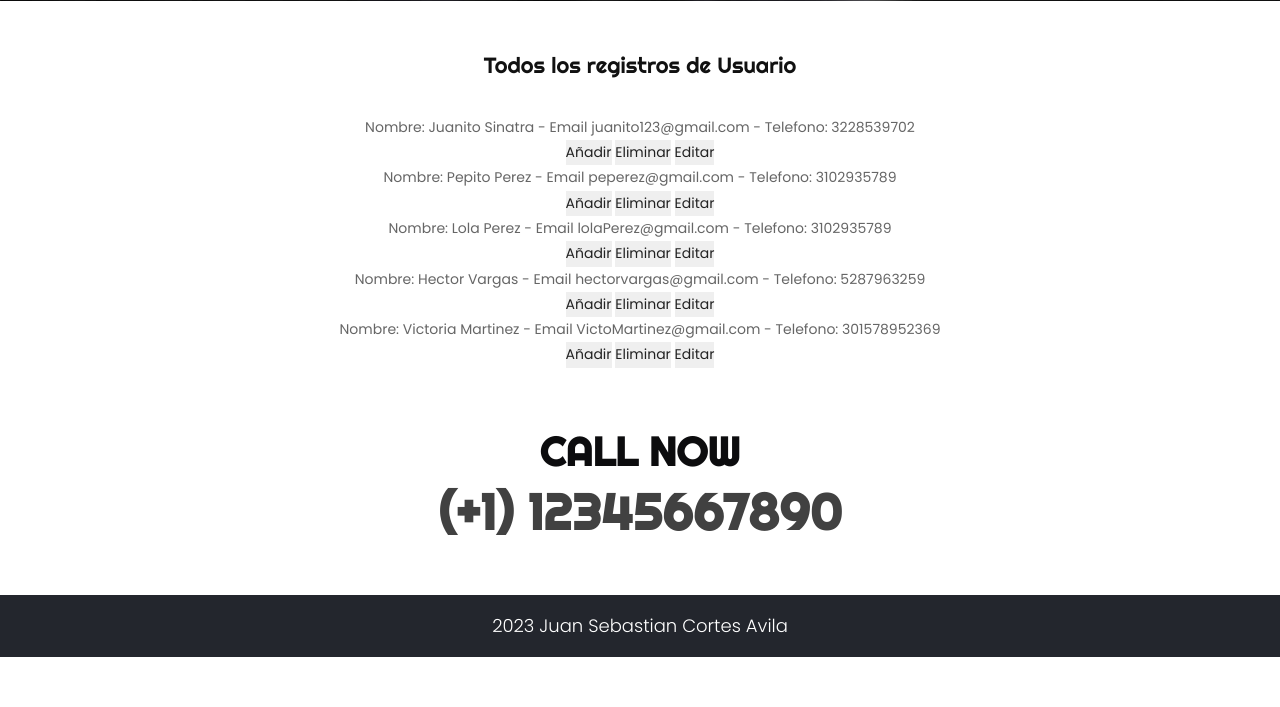
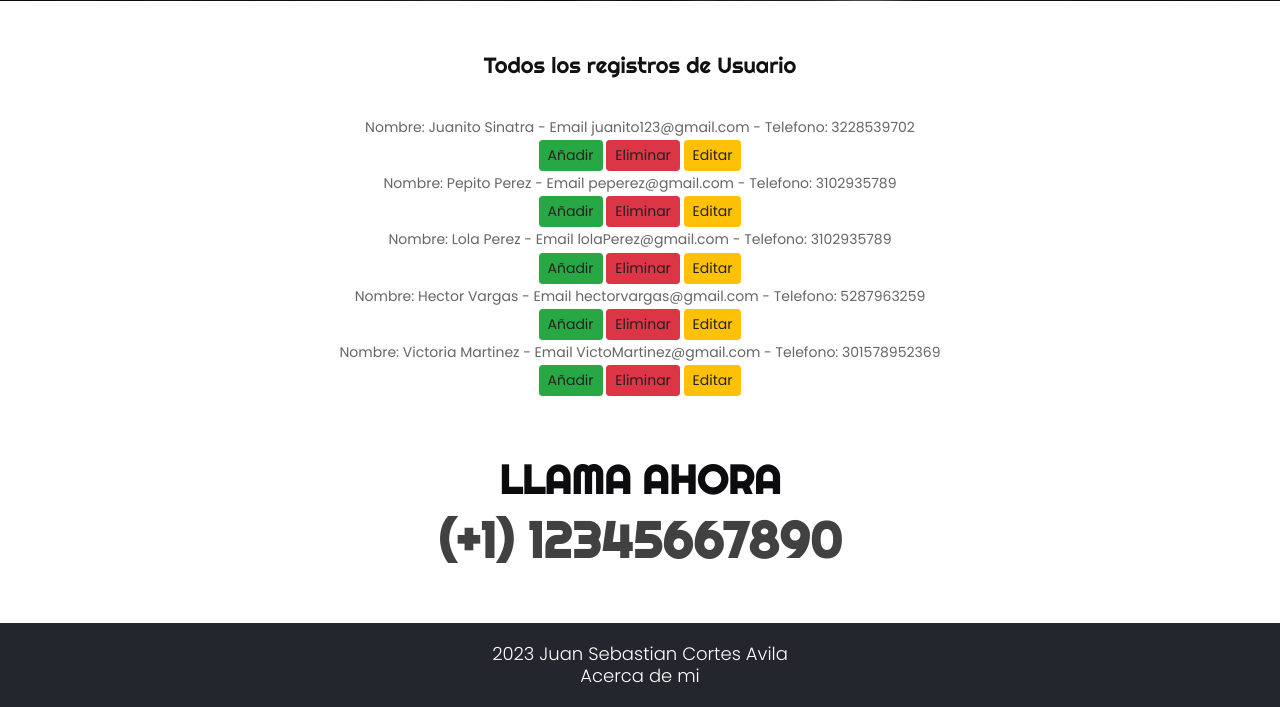
Before and after one commit to JuanC196/ProyectoFinalCHP, a Django app: page /AppFinal/administradorusuario/ in a window 1280 px wide. Shown: the part 784-1491 px from the top of the page. Before the commit the page ends 1441 px from the top, so only its background shows below. Run offline with Django 4.2, Linux system fonts and the light colour scheme; a user stored in the database is signed in; data comes from the database, SQL or seed files in the repository; both versions use the stored data as it was after the commit; some libraries are stand-ins or nearby versions.

Commit message:
retoques finales para botones de Crud y forms

```diff
--- a/AppFinal/static/AppFinal/css/style.css
+++ b/AppFinal/static/AppFinal/css/style.css
@@ -198,10 +198,13 @@ blockquote {
 }
 
 button {
-     border: 0;
-     margin: 0;
-     padding: 0;
-     cursor: pointer;
+     border: none;
+     color: white;
+     padding: 15px 32px;
+     text-align: center;
+     text-decoration: none;
+     display: inline-block;
+     font-size: 16px;
 }
 
 .full {
@@ -348,6 +351,7 @@ button {
      align-items: center;
      background-size: 100% 100%;
 }
+
 
 .text-bg {
      text-align: center;
@@ -795,6 +799,7 @@ button {
 }
 
 
+
 /** end footer **/
 
 
--- a/AppFinal/templates/AppFinal/administrador_comentarios.html
+++ b/AppFinal/templates/AppFinal/administrador_comentarios.html
@@ -11,13 +11,13 @@
 {% for p in texto %}
 
     <li>{{p}}</li>
-    <button>
+    <button class="btn btn-success btn-sm">
         <a href="{% url 'Comentarios' %}">Añadir</a>
     </button>
-    <button>
+    <button class="btn btn-danger btn-sm">
         <a href="{% url 'delete_coment' p.texto %}"> Eliminar </a>
     </button>
-    <button>
+    <button class="btn btn-warning btn-sm">
         <a href="{% url 'edit_coment' p.texto %}"> Editar </a>
     </button>
 {% endfor %}
--- a/AppFinal/templates/AppFinal/administrador_menu.html
+++ b/AppFinal/templates/AppFinal/administrador_menu.html
@@ -5,11 +5,12 @@
 {% block ContenidoCambiante %}
 <br>
 <div class="text-bg">
+
       <span>Bienvenido {{user}} al area de administrador</span>
       <a href="{% url 'admin_user' %}">Administrador de Usuarios BD</a>
       <a href="{% url 'admin_vehicle' %}">Administrador de Vehiculos</a>
       <a href="{% url 'admin_coment' %}">Administrador de Comentarios</a>
-      <a href="{% url 'EditarPerfil' %}">Administrador de Usuarios Django</a>
+      <a href="{% url 'EditarPerfil' %}">Editar perfil de {{user}}</a>
       <a href="{% url 'AgregarAvatar' %}">Cambiar Avatar de {{user}}</a>
 </div>
 
--- a/AppFinal/templates/AppFinal/administrador_usuario.html
+++ b/AppFinal/templates/AppFinal/administrador_usuario.html
@@ -11,13 +11,13 @@
 {% for p in usuario %}
 
     <li>{{p}}</li>
-    <button>
+    <button class="btn btn-success btn-sm">
         <a href="{% url 'Usuarios' %}">Añadir</a>
     </button>
-    <button>
+    <button class="btn btn-danger btn-sm">
         <a href="{% url 'delete_user' p.nombre %}"> Eliminar </a>
     </button>
-    <button>
+    <button class="btn btn-warning btn-sm">
         <a href="{% url 'edit_user' p.nombre %}"> Editar </a>
     </button>
 {% endfor %}
--- a/AppFinal/templates/AppFinal/administrador_vehiculo.html
+++ b/AppFinal/templates/AppFinal/administrador_vehiculo.html
@@ -12,13 +12,13 @@
 {% for p in vehiculo %}
 
     <li>{{p}}</li>
-    <button>
+    <button class="btn btn-success btn-sm">
         <a href="{% url 'Vehiculos' %}">Añadir</a>
     </button>
-    <button>
+    <button class="btn btn-danger btn-sm">
         <a href="{% url 'delete_vehicle' p.marca %}"> Eliminar </a>
     </button>
-    <button>
+    <button class="btn btn-warning btn-sm">
         <a href="{% url 'edit_vehicle' p.marca %}"> Editar </a>
     </button>
 
--- a/AppFinal/templates/AppFinal/editarPerfil.html
+++ b/AppFinal/templates/AppFinal/editarPerfil.html
@@ -16,7 +16,7 @@
 
     </table>
     <br>
-    <input type="submit", value ="enviar">
+    <input type="submit", value ="Editar Perfil">
 </form>
 
 </div></center>
--- a/AppFinal/templates/AppFinal/editarusuario.html
+++ b/AppFinal/templates/AppFinal/editarusuario.html
@@ -11,7 +11,7 @@
         {{miFormulario.as_table}}
     </table>
     <br>
-    <input type="submit", value="Enviar">
+    <input type="submit", value="Editar Perfil">
 </form>
 </div></center>
 {% endblock %}
--- a/AppFinal/templates/AppFinal/login.html
+++ b/AppFinal/templates/AppFinal/login.html
@@ -18,7 +18,7 @@
 
    {{ form.as_p }}
    <br>
-   <button type="submit">Iniciar Sesion</button>
+   <input type="submit", value="Iniciar Sesion">
 </form>
 </div></center>
 <br>
--- a/AppFinal/templates/AppFinal/padre.html
+++ b/AppFinal/templates/AppFinal/padre.html
@@ -124,7 +124,7 @@
                <div class="row">
                   <div class="col-md-12">
                      <div class="cont_call">
-                        <h3> <strong class="multi color_chang"> Call Now</strong><br>
+                        <h3> <strong class="multi color_chang"> Llama Ahora</strong><br>
                            (+1) 12345667890
                         </h3>
                      </div>
@@ -137,6 +137,7 @@
                   <div class="row">
                      <div class="col-md-12">
                         <p> 2023 Juan Sebastian Cortes Avila</a></p>
+                        <p> Acerca de mi</a></p>
                      </div>
                   </div>
                </div>
--- a/AppFinal/templates/AppFinal/registro.html
+++ b/AppFinal/templates/AppFinal/registro.html
@@ -14,7 +14,8 @@
 
    {{ form.as_p }}
    <br>
-   <button type="submit">Registrate</button>
+
+  <input type="submit", value="Registrate">
 </form>
 </div></center>
 <br>
--- a/AppFinal/templates/AppFinal/vehiculos.html
+++ b/AppFinal/templates/AppFinal/vehiculos.html
@@ -8,7 +8,7 @@
        <div class="row">
           <div class="col-md-12">
              <div class="titlepage">
-                <h2>Veriedad de Autos </h2>
+                <h2>Variedad de Autos </h2>
                 <span>Lorem ipsum dolor sit amet, consectetur adipiscing elit, sed do eiusmod tempor incididunt ut labore et dolore magna</span>
              </div>
           </div>
--- a/ProyectoFinal/settings.py
+++ b/ProyectoFinal/settings.py
@@ -26,7 +26,8 @@ SECRET_KEY = 'django-insecure-6c5)r0#ccy&8)h9z#s+s^2qgg7j_%!eg%!3v9&wukuek4l2@g5
 # SECURITY WARNING: don't run with debug turned on in production!
 DEBUG = True
 
-ALLOWED_HOSTS = ['localhost', 'JuanC196.pythonanywhere.com']
+ALLOWED_HOSTS = []
+#ALLOWED_HOSTS = ['localhost', 'JuanC196.pythonanywhere.com']
 
 
 # Application definition
```
Also changed, not shown: db.sqlite3.
